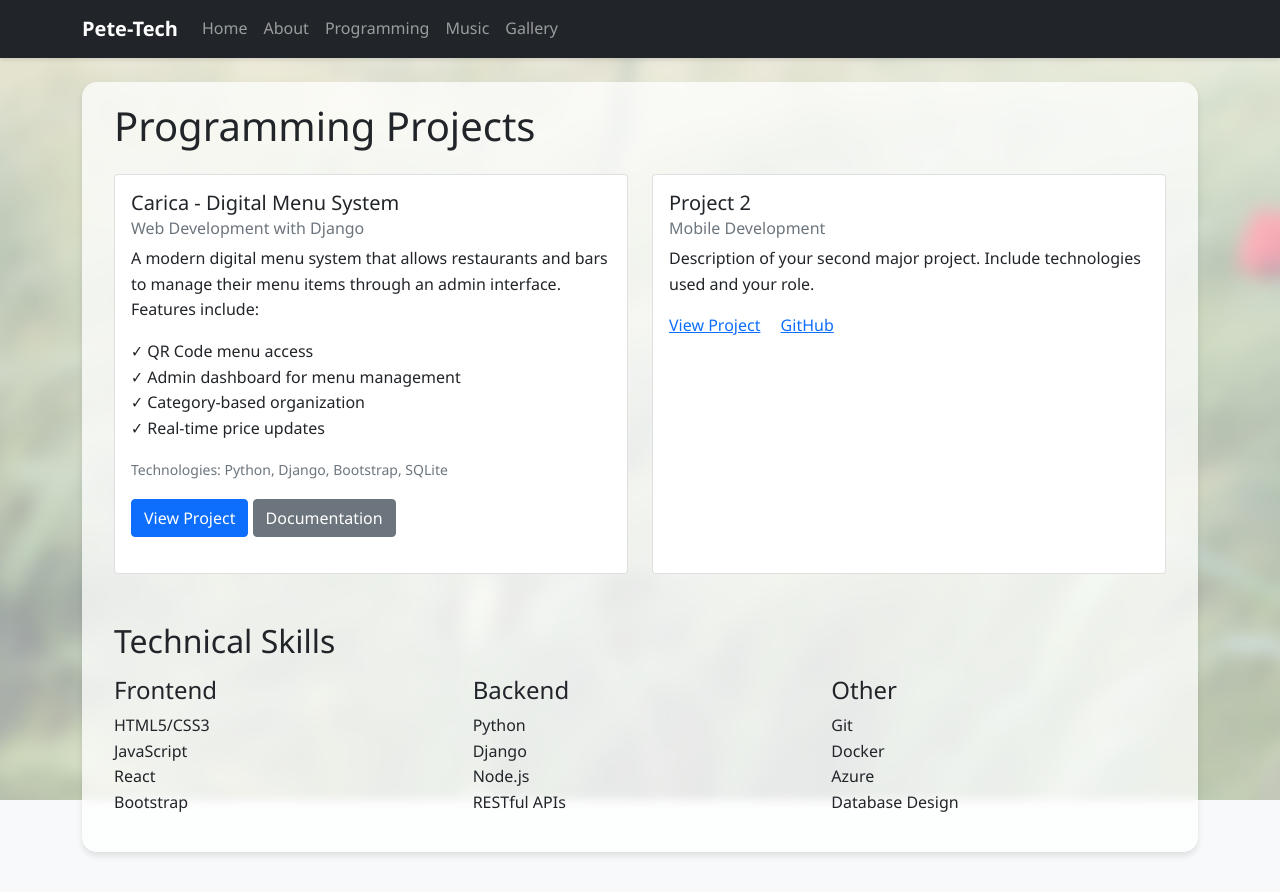
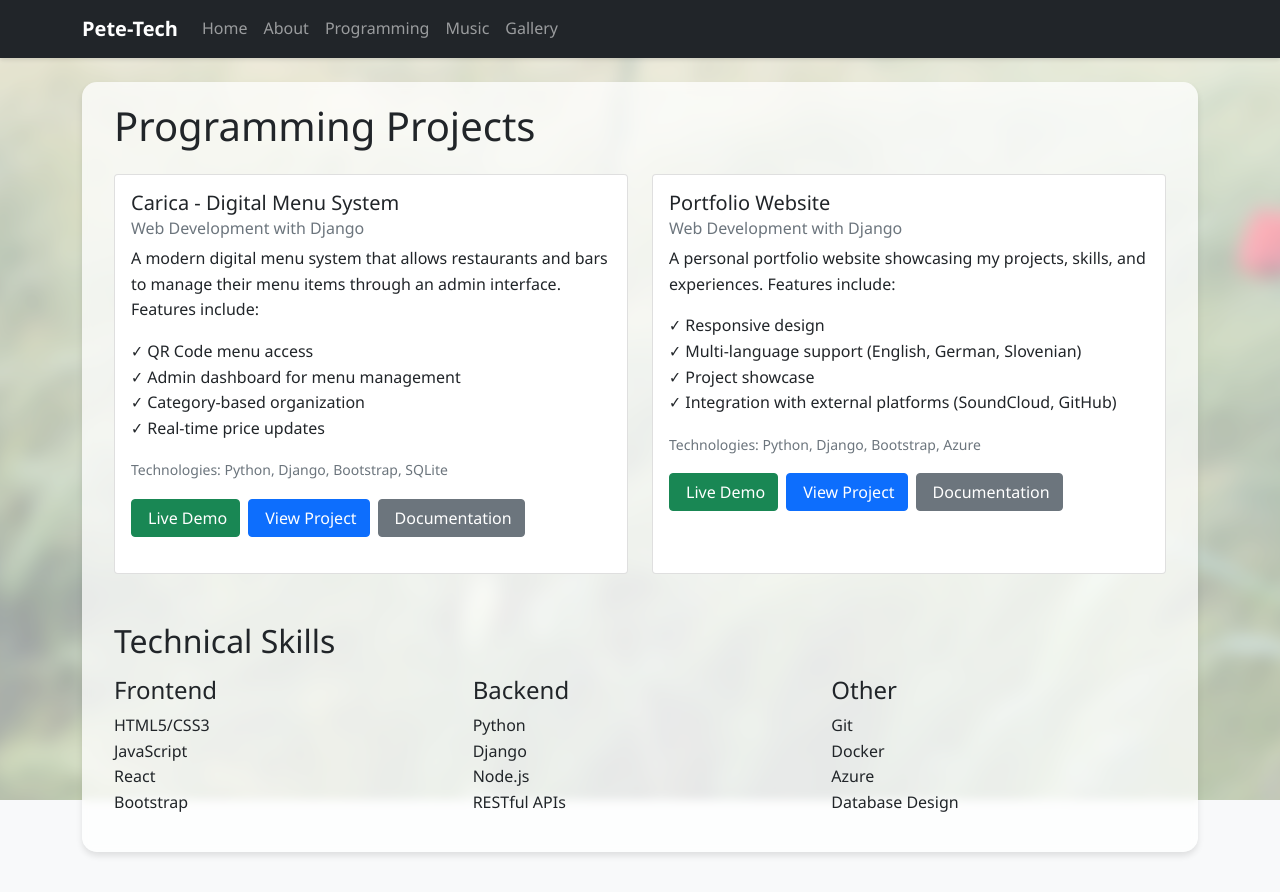
Before and after one commit to PeterZrim/portfolio-website, a Django app: page /programming/ in a window 1280 px wide. Shown: the top 892 px of the page. Run offline with Django 4.2, Linux system fonts and the light colour scheme.

Commit message:
Update programming page with portfolio website project details and links

```diff
--- a/main/templates/main/programming.html
+++ b/main/templates/main/programming.html
@@ -20,8 +20,17 @@
                         <li>✓ Real-time price updates</li>
                     </ul>
                     <p class="card-text"><small class="text-muted">Technologies: Python, Django, Bootstrap, SQLite</small></p>
-                    <a href="https://github.com/PeterZrim/carica-menu" class="btn btn-primary" target="_blank">View Project</a>
-                    <a href="https://github.com/PeterZrim/carica-menu#readme" class="btn btn-secondary" target="_blank">Documentation</a>
+                    <div class="d-flex gap-2">
+                        <a href="https://carica-menu.azurewebsites.net" class="btn btn-success" target="_blank">
+                            <i class="fas fa-external-link-alt me-1"></i>Live Demo
+                        </a>
+                        <a href="https://github.com/PeterZrim/carica-menu" class="btn btn-primary" target="_blank">
+                            <i class="fab fa-github me-1"></i>View Project
+                        </a>
+                        <a href="https://github.com/PeterZrim/carica-menu#readme" class="btn btn-secondary" target="_blank">
+                            <i class="fas fa-book me-1"></i>Documentation
+                        </a>
+                    </div>
                 </div>
             </div>
         </div>
@@ -29,11 +38,27 @@
         <div class="col-md-6 mb-4">
             <div class="card h-100">
                 <div class="card-body">
-                    <h5 class="card-title">Project 2</h5>
-                    <h6 class="card-subtitle mb-2 text-muted">Mobile Development</h6>
-                    <p class="card-text">Description of your second major project. Include technologies used and your role.</p>
-                    <a href="#" class="card-link">View Project</a>
-                    <a href="#" class="card-link">GitHub</a>
+                    <h5 class="card-title">Portfolio Website</h5>
+                    <h6 class="card-subtitle mb-2 text-muted">Web Development with Django</h6>
+                    <p class="card-text">A personal portfolio website showcasing my projects, skills, and experiences. Features include:</p>
+                    <ul class="list-unstyled">
+                        <li>✓ Responsive design</li>
+                        <li>✓ Multi-language support (English, German, Slovenian)</li>
+                        <li>✓ Project showcase</li>
+                        <li>✓ Integration with external platforms (SoundCloud, GitHub)</li>
+                    </ul>
+                    <p class="card-text"><small class="text-muted">Technologies: Python, Django, Bootstrap, Azure</small></p>
+                    <div class="d-flex gap-2">
+                        <a href="https://portfolio-website-peter.azurewebsites.net" class="btn btn-success" target="_blank">
+                            <i class="fas fa-external-link-alt me-1"></i>Live Demo
+                        </a>
+                        <a href="https://github.com/PeterZrim/portfolio-website" class="btn btn-primary" target="_blank">
+                            <i class="fab fa-github me-1"></i>View Project
+                        </a>
+                        <a href="https://github.com/PeterZrim/portfolio-website#readme" class="btn btn-secondary" target="_blank">
+                            <i class="fas fa-book me-1"></i>Documentation
+                        </a>
+                    </div>
                 </div>
             </div>
         </div>
```
